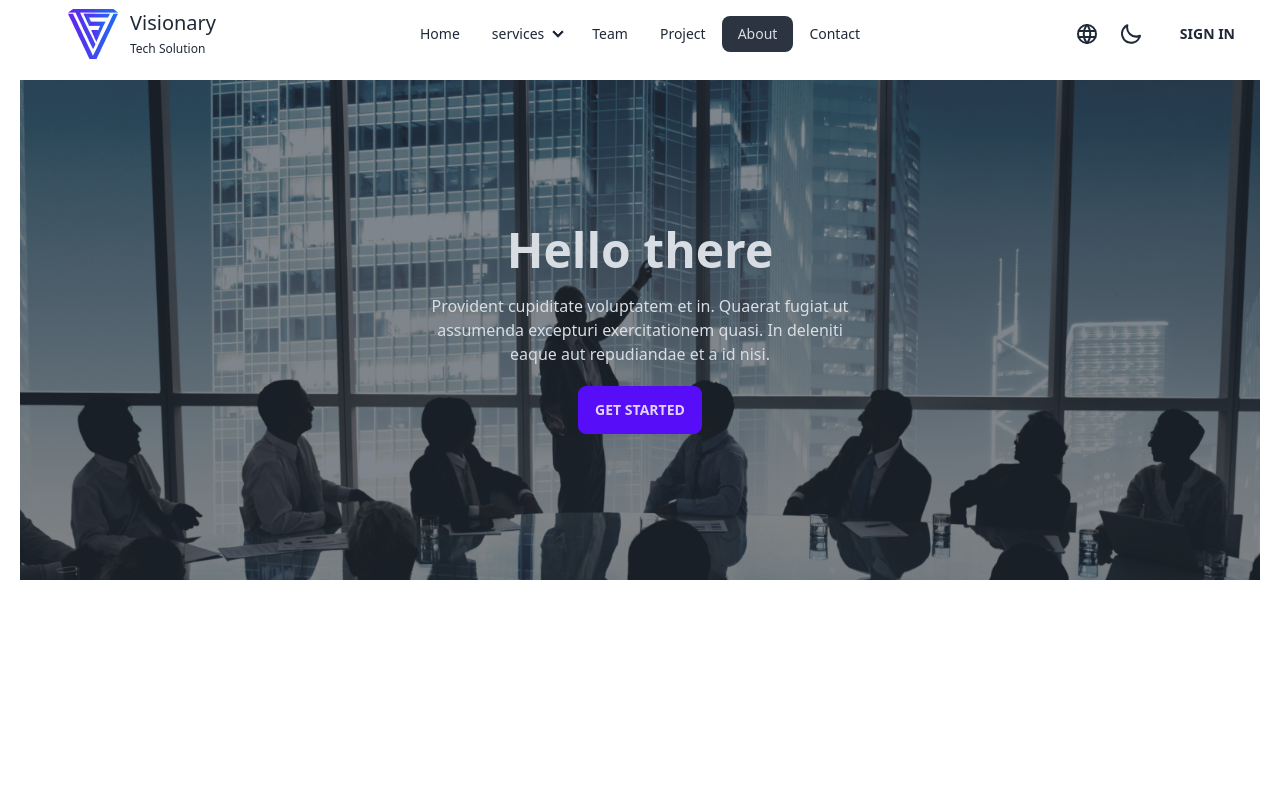
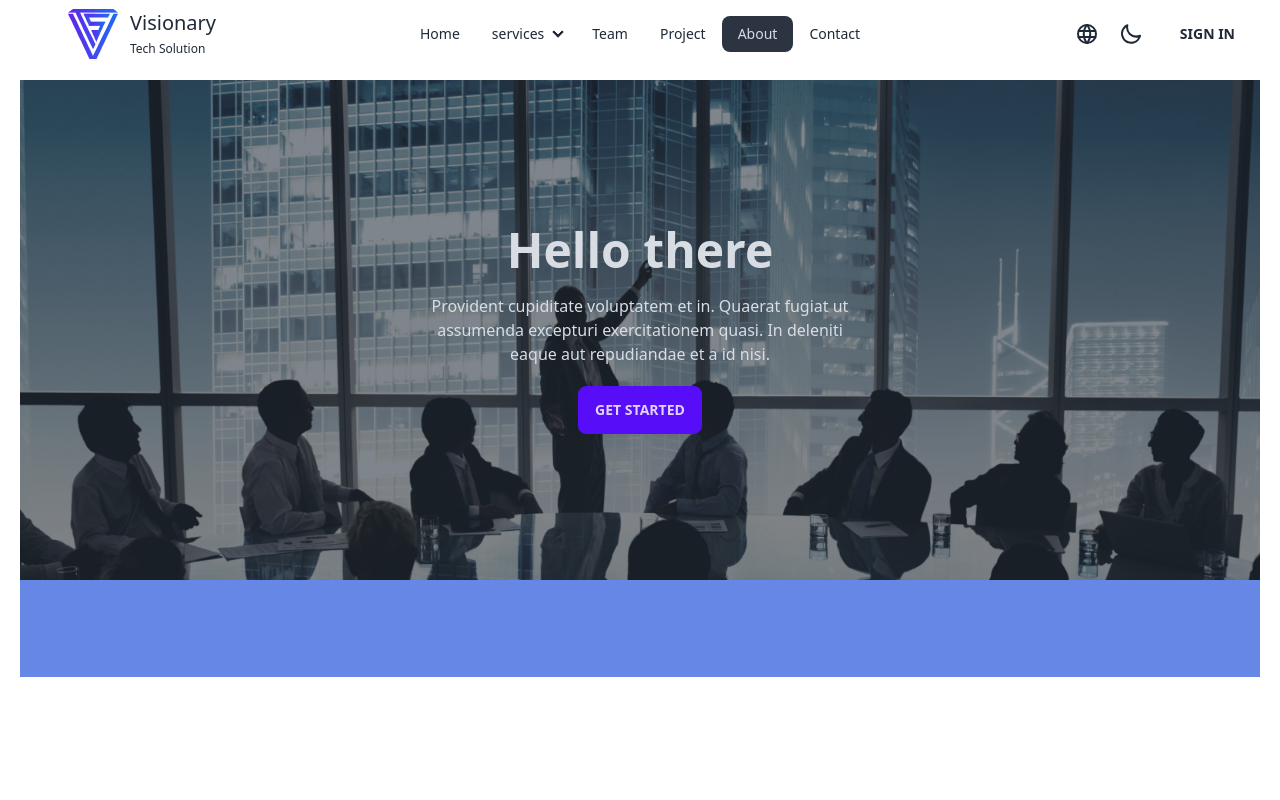
Before and after one commit to MahmudulMahi/-company-website, a React (Vite) app: page /about in a window 1280 px wide. Shown: the top 800 px of the page. Built offline with nearby package versions, Linux system fonts and the light colour scheme.

Commit message:
create about section

```diff
--- a/src/components/Layouts/AboutBanner/AboutBanner.jsx
+++ b/src/components/Layouts/AboutBanner/AboutBanner.jsx
@@ -1,8 +1,10 @@
 // import aboutbanner from '../../../../public/asset/Rectangle 387.png'
+import underimg from "/public/asset/Rectangle 344.png"
 
 const AboutBanner = () => {
   return (
-    <div className="hero  h-[500px] mt-3" style={{backgroundImage:"url('/asset/Rectangle 387.png')"}}>
+    <>
+      <div className="hero  h-[500px] mt-3" style={{ backgroundImage: "url('/asset/Rectangle 387.png')" }}>
         <div className="hero-overlay bg-opacity-60"></div>
         <div className="hero-content text-center text-neutral-content">
           <div className="max-w-md">
@@ -12,6 +14,8 @@ const AboutBanner = () => {
           </div>
         </div>
       </div>
+      <img src={underimg} alt="" />
+    </>
   );
 };
 
```
Lines whose indentation alone changed are shown as unchanged.
